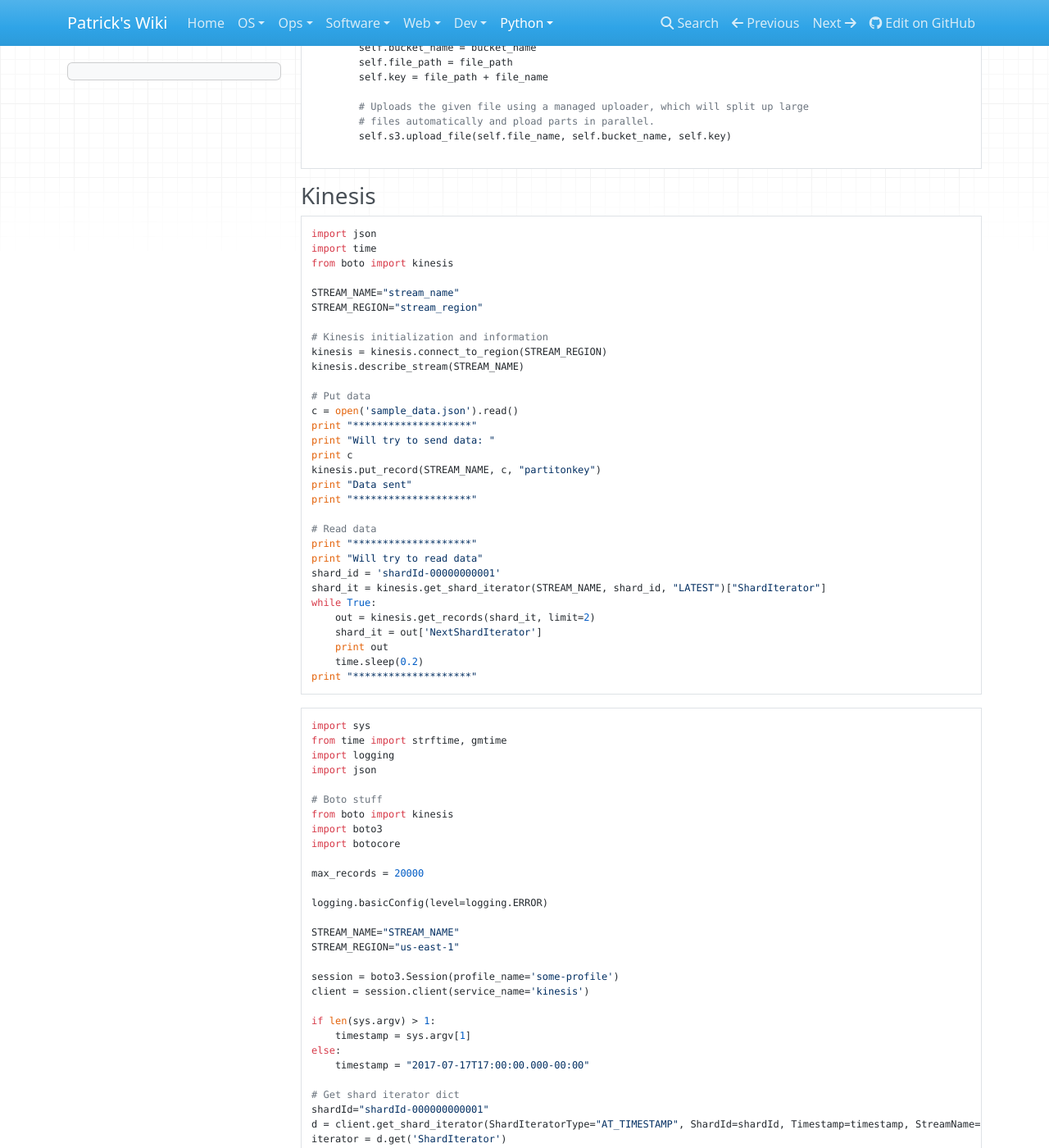
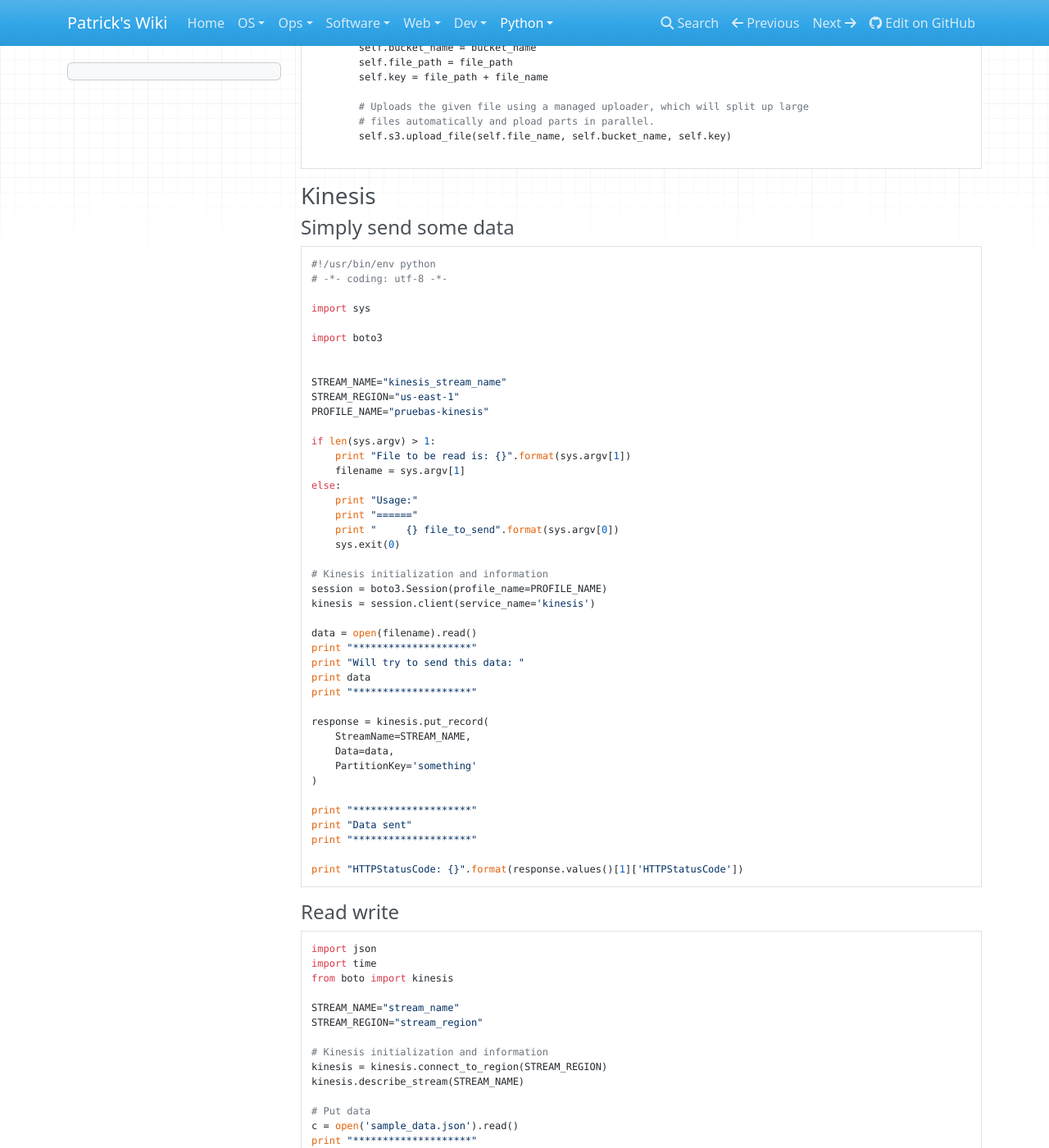
Before and after one commit to patsancu/wiki, an MkDocs documentation site: the page built from docs/python/snippets/Python-AWS.md, in a window 1280 px wide and 1400 px high, scrolled down 370 px. Shown: the whole window at 82% size. Built offline with MkDocs 1.6.1, drawn with Linux system fonts in a browser that asks for light colours; nearby versions of some CDN libraries.

````diff
--- a/docs/python/snippets/Python-AWS.md
+++ b/docs/python/snippets/Python-AWS.md
@@ -27,6 +27,54 @@ class S3wrapper(object):
 ```
 
 ### Kinesis
+
+#### Simply send some data
+```python
+#!/usr/bin/env python
+# -*- coding: utf-8 -*-
+
+import sys
+
+import boto3
+
+
+STREAM_NAME="kinesis_stream_name"
+STREAM_REGION="us-east-1"
+PROFILE_NAME="pruebas-kinesis"
+
+if len(sys.argv) > 1:
+    print "File to be read is: {}".format(sys.argv[1])
+    filename = sys.argv[1]
+else:
+    print "Usage:"
+    print "======"
+    print "     {} file_to_send".format(sys.argv[0])
+    sys.exit(0)
+
+# Kinesis initialization and information
+session = boto3.Session(profile_name=PROFILE_NAME)
+kinesis = session.client(service_name='kinesis')
+
+data = open(filename).read()
+print "********************"
+print "Will try to send this data: "
+print data
+print "********************"
+
+response = kinesis.put_record(
+    StreamName=STREAM_NAME,
+    Data=data,
+    PartitionKey='something'
+)
+
+print "********************"
+print "Data sent"
+print "********************"
+
+print "HTTPStatusCode: {}".format(response.values()[1]['HTTPStatusCode'])
+```
+
+#### Read write
 ```python
 import json
 import time
@@ -61,6 +109,7 @@ while True:
 print "********************"
 ```
 
+#### Read
 ```python
 import sys
 from time import strftime, gmtime
````
